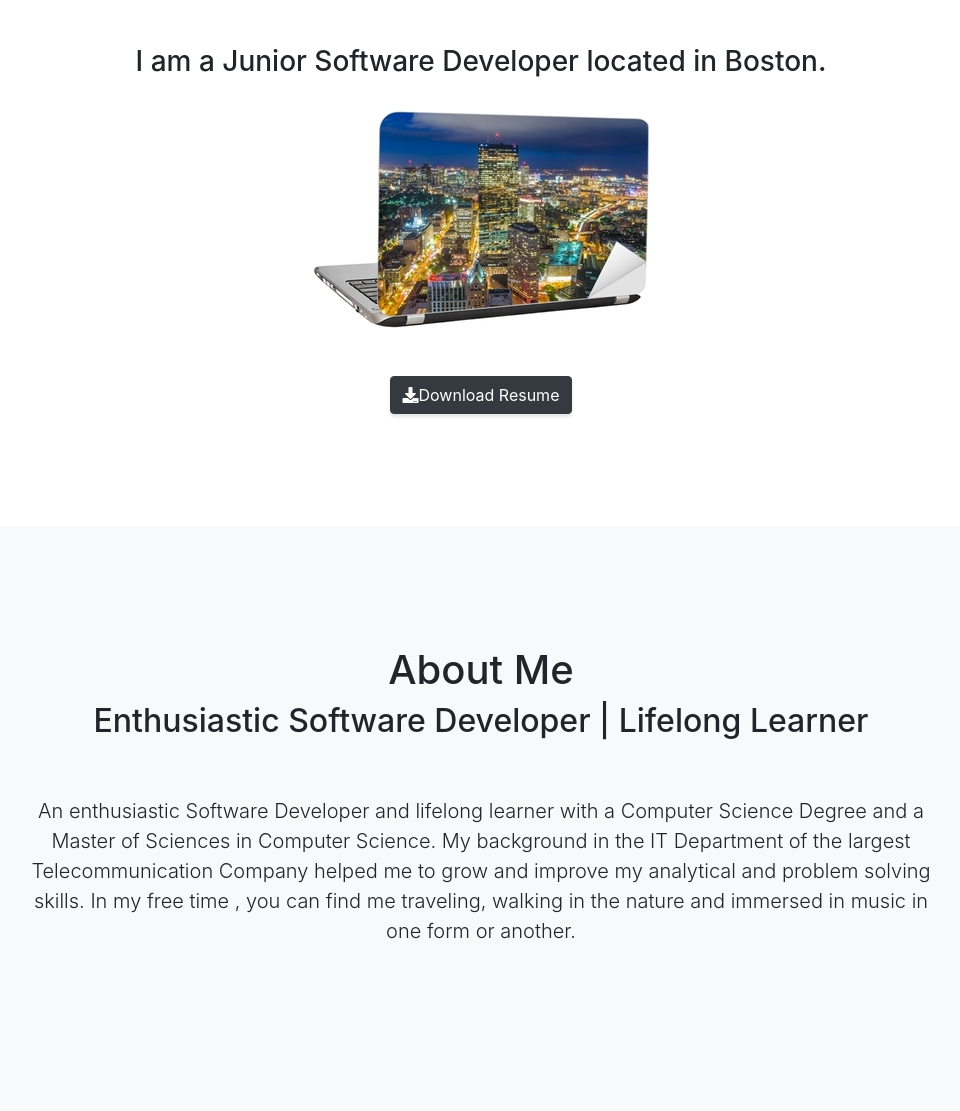
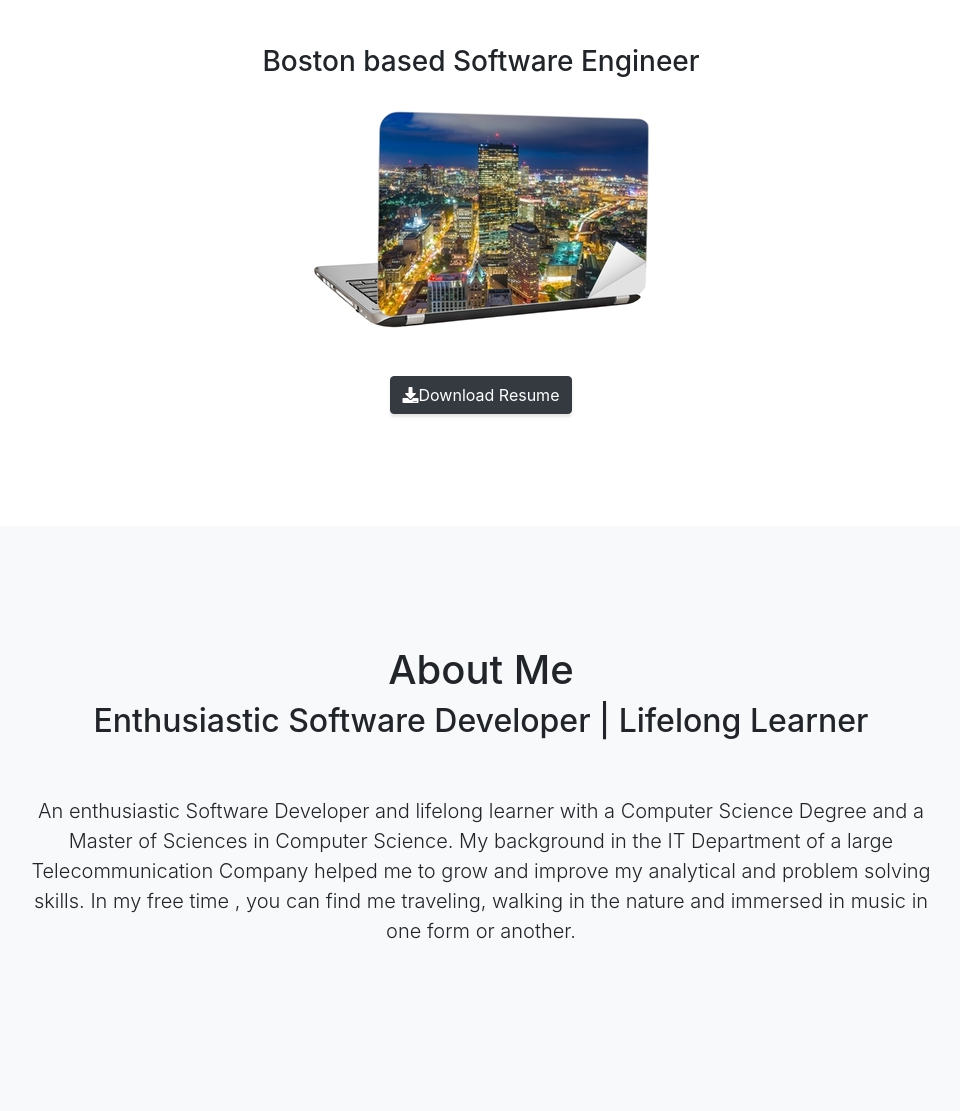
Before and after one commit to EraAdem/EraAdem.github.io, a website with bundled scripts: page index.html in a window 1280 px wide. Shown: the part 1234-2345 px from the top of the page, without its empty margins (159-1119 px from the left). Built offline with nearby package versions, Linux system fonts and the light colour scheme; files whose address does not match are found by name.

Commit message:
Changed About Me section

```diff
--- a/index.html
+++ b/index.html
@@ -63,7 +63,7 @@
       <h1 class="mb-1">Era Adem</h1>
       <h3 class="mb-5">
         <em> Welcome to my Portfolio!</em>
-          <h3> I am a Junior Software Developer located in Boston.</h3>
+          <h3> Boston based Software Engineer</h3>
           <br>
         <img class="img-fluid" src="img/laptop.jpg" alt="">
       </h3>
@@ -85,7 +85,7 @@
           <br>
           <br>
           <p class="lead mb-5">An enthusiastic Software Developer and lifelong learner with a Computer Science Degree and a Master of Sciences in Computer Science.
-            My background in the IT Department of the largest Telecommunication Company helped me to grow and improve my analytical and problem solving skills.
+            My background in the IT Department of a large Telecommunication Company helped me to grow and improve my analytical and problem solving skills.
             In my free time , you can find me traveling, walking in the nature and immersed in music in one form or another.
           <!--  <a href="https://unsplash.com/">Unsplash</a>!</p>-->
         <!--  <a class="btn btn-dark btn-xl js-scroll-trigger" href="#services">What We Offer</a>
@@ -386,6 +386,7 @@
           <a class="social-link rounded-circle text-white" href="https://github.com/EraAdem" target="_blank">
             <i class="icon-social-github"></i>
             <!-- <p class="portfolio">github</p> -->
+
           </a>
         </li>
       </ul>
```
